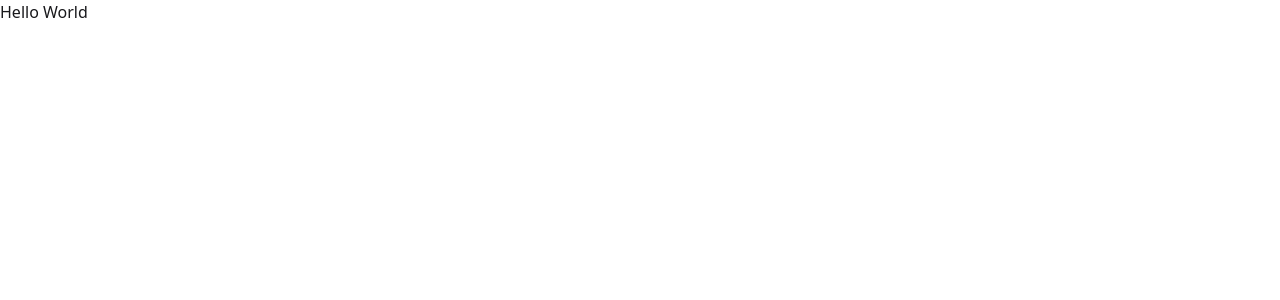
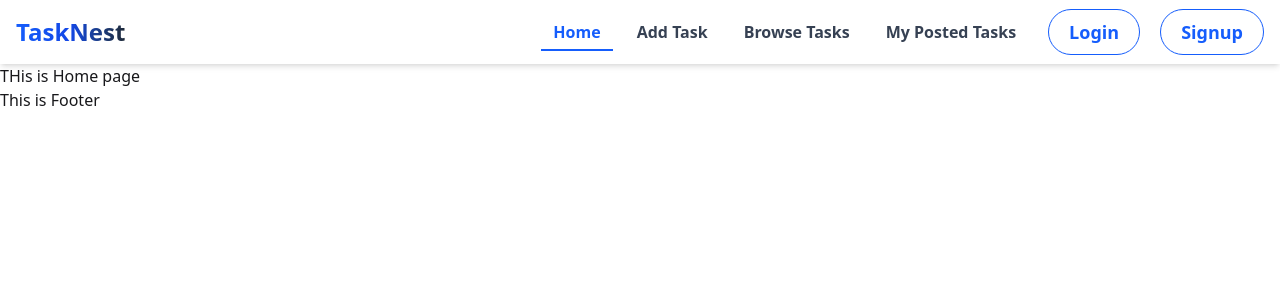
Before and after one commit to sharmin-khan/freelance-task-client, a React (Vite) app: page / in a window 1280 px wide. Shown: the top 300 px of the page. Built offline with nearby package versions, Linux system fonts and the light colour scheme.

Commit message:
feat: Complete responsive navbar with professional design.

```diff
--- a/src/Layouts/RootLayout.jsx
+++ b/src/Layouts/RootLayout.jsx
@@ -1,10 +1,14 @@
 import React from 'react';
 import { Outlet } from 'react-router';
+import Navbar from '../Pages/Shared/Navbar';
+import Footer from '../Pages/Shared/Footer';
 
 const RootLayout = () => {
     return (
         <div>
+            <Navbar></Navbar>
             <Outlet></Outlet>
+            <Footer></Footer>
         </div>
     );
 };
--- /dev/null
+++ b/src/Pages/Home/Home.jsx
@@ -0,0 +1,11 @@
+import React from 'react';
+
+const Home = () => {
+    return (
+        <div>
+            THis is Home page
+        </div>
+    );
+};
+
+export default Home;
--- a/src/Pages/Shared/Navbar.jsx
+++ b/src/Pages/Shared/Navbar.jsx
@@ -1,11 +1,143 @@
-import React from 'react';
+import React from "react";
+import { Link, NavLink } from "react-router";
+
+
+const navItems = (
+  <>
+    <li>
+      <NavLink
+        to="/"
+        className={({ isActive }) =>
+          `relative font-semibold px-3 py-1
+          after:content-[''] after:absolute after:left-0 after:-bottom-1 after:w-0
+          after:h-[2px] after:bg-blue-600 after:transition-all after:duration-300
+          hover:after:w-full
+          ${isActive ? "text-blue-600 after:w-full" : "text-gray-700"}`
+        }
+      >
+        Home
+      </NavLink>
+    </li>
+    <li>
+      <NavLink
+        to="/add-task"
+        className={({ isActive }) =>
+          `relative font-semibold px-3 py-1
+          after:content-[''] after:absolute after:left-0 after:-bottom-1 after:w-0
+          after:h-[2px] after:bg-blue-600 after:transition-all after:duration-300
+          hover:after:w-full
+          ${isActive ? "text-blue-600 after:w-full" : "text-gray-700"}`
+        }
+      >
+        Add Task
+      </NavLink>
+    </li>
+    <li>
+      <NavLink
+        to="/browse-tasks"
+        className={({ isActive }) =>
+          `relative font-semibold px-3 py-1
+          after:content-[''] after:absolute after:left-0 after:-bottom-1 after:w-0
+          after:h-[2px] after:bg-blue-600 after:transition-all after:duration-300
+          hover:after:w-full
+          ${isActive ? "text-blue-600 after:w-full" : "text-gray-700"}`
+        }
+      >
+        Browse Tasks
+      </NavLink>
+    </li>
+    <li>
+      <NavLink
+        to="/my-tasks"
+        className={({ isActive }) =>
+          `relative font-semibold px-3 py-1
+          after:content-[''] after:absolute after:left-0 after:-bottom-1 after:w-0
+          after:h-[2px] after:bg-blue-600 after:transition-all after:duration-300
+          hover:after:w-full
+          ${isActive ? "text-blue-600 after:w-full" : "text-gray-700"}`
+        }
+      >
+        My Posted Tasks
+      </NavLink>
+    </li>
+  </>
+);
 
 const Navbar = () => {
-    return (
-        <div>
-            This is Navbar
-        </div>
-    );
+  return (
+    <div className="navbar bg-base-100 shadow-md px-4 py-2">
+      {/* Logo */}
+      <div className="flex-1">
+        <Link
+          to="/"
+          className="text-2xl font-bold bg-gradient-to-r from-blue-600 via-blue-700 to-gray-800 text-transparent bg-clip-text"
+        >
+          TaskNest
+        </Link>
+      </div>
+
+      {/* Desktop Menu + Auth */}
+      <div className="hidden lg:flex items-center space-x-5">
+        <ul className="flex gap-3 items-center">
+          {navItems}
+        </ul>
+        <Link
+          to="/login"
+          className="border border-blue-600 text-blue-600 px-5 py-2 rounded-3xl text-lg font-semibold hover:bg-blue-600 hover:text-white transition"
+        >
+          Login
+        </Link>
+        <Link
+          to="/signup"
+          className="border border-blue-600 text-blue-600 px-5 py-2 rounded-3xl text-lg font-semibold hover:bg-blue-600 hover:text-white transition"
+        >
+          Signup
+        </Link>
+      </div>
+
+      {/* Mobile Menu */}
+      <div className="dropdown dropdown-end lg:hidden">
+        <label tabIndex={0} className="btn btn-ghost">
+          <svg
+            xmlns="http://www.w3.org/2000/svg"
+            className="h-6 w-6"
+            fill="none"
+            viewBox="0 0 24 24"
+            stroke="currentColor"
+          >
+            <path
+              strokeLinecap="round"
+              strokeLinejoin="round"
+              strokeWidth="2"
+              d="M4 6h16M4 12h16M4 18h16"
+            />
+          </svg>
+        </label>
+        <ul
+          tabIndex={0}
+          className="menu menu-md dropdown-content mt-3 z-[1] p-4 shadow bg-base-100 rounded-box w-36 text-gray-700 text-lg space-y-2"
+        >
+          {navItems}
+          <li>
+            <Link
+              to="/login"
+              className="border border-blue-600 text-blue-600 px-4 py-2 rounded-3xl text-md font-semibold hover:bg-blue-600 hover:text-white transition mt-2 text-center block"
+            >
+              Login
+            </Link>
+          </li>
+          <li>
+            <Link
+              to="/signup"
+              className="border border-blue-600 text-blue-600 px-4 py-2 rounded-3xl text-md font-semibold hover:bg-blue-600 hover:text-white transition text-center block"
+            >
+              Signup
+            </Link>
+          </li>
+        </ul>
+      </div>
+    </div>
+  );
 };
 
 export default Navbar;
--- a/src/router/Router.jsx
+++ b/src/router/Router.jsx
@@ -1,11 +1,20 @@
 import {
   createBrowserRouter,
 } from "react-router";
+import RootLayout from "../Layouts/RootLayout";
+import Home from "../Pages/Home/Home";
+
 
 const router = createBrowserRouter([
   {
     path: "/",
-    element: <div>Hello World</div>,
+    Component:RootLayout,
+    children:[
+      {
+        index: true,
+        Component:Home
+      }
+    ]
   },
 ]);
 
```
